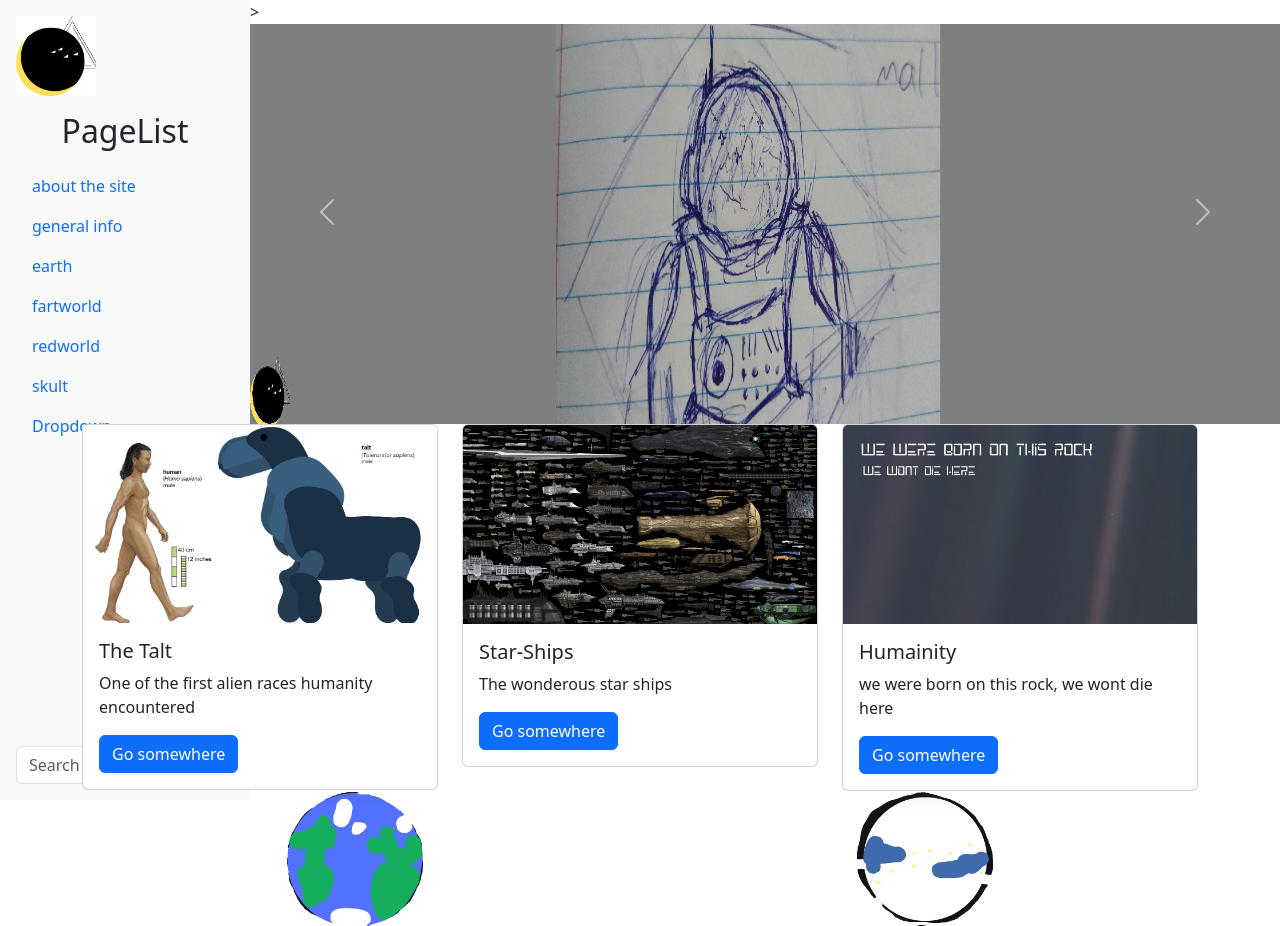
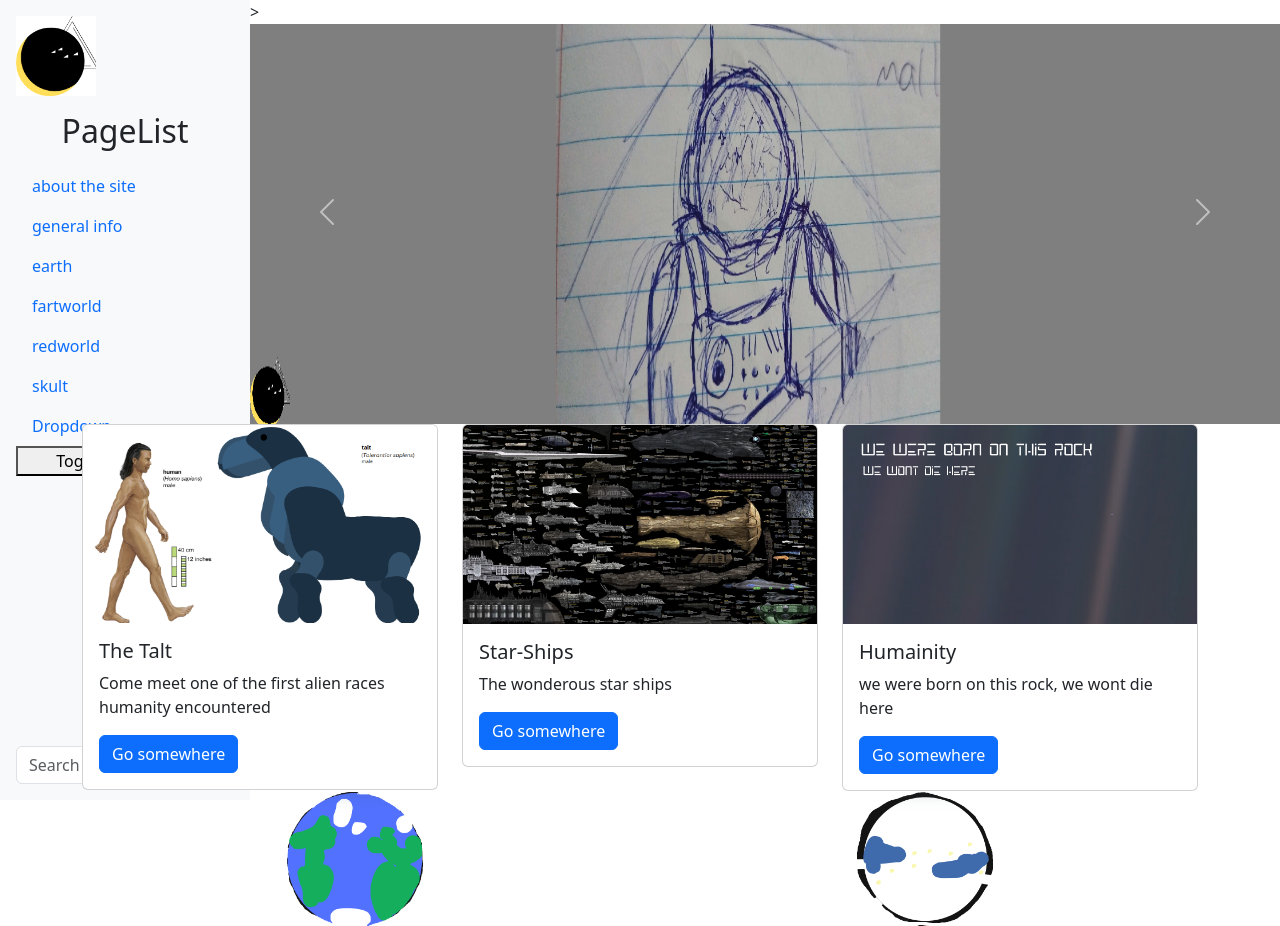
Before and after one commit to TempeHS/2026CT_douglas.p, a Flask app: page / in a window 1280 px wide. Shown: the top 926 px of the page. Run offline with Flask 3, Linux system fonts and the light colour scheme.

Commit message:
added darkmode image

```diff
--- a/main.py
+++ b/main.py
@@ -7,7 +7,7 @@ app = Flask(__name__)
 @app.route('/')
 def aboutthesite():
     card_data = (
-        ("The Talt","One of the first alien races humanity encountered", "come visit", "static/images/the talt.png"),
+        ("The Talt","Come meet one of the first alien races humanity encountered", "visit", "static/images/the talt.png", "/talt.html"),
         ("Star-Ships", "The wonderous star ships", "Take a look", "static/images/Spaceships.png"),
         ("Humainity","we were born on this rock, we wont die here ", "see how far we have come", "static/images/we were born here.png"),
     )
@@ -36,6 +36,10 @@ def skult():
 def generalinfo():
     return render_template("generalinfo.html"), 200
 
+@app.route('/talt.html')
+def talt():
+    return render_template("talt.html"), 200
+
 
 if __name__ == '__main__':
     app.run(debug=True)
--- a/templates/aboutthesite.html
+++ b/templates/aboutthesite.html
@@ -8,7 +8,7 @@
         <div class="card-body">
           <h5 class="card-title">{{ card [0] }}</h5>
           <p class="card-text">{{ card [1] }}</p>
-          <a href="#" class="btn btn-primary">Go somewhere</a>
+          <a href="{{ card[4] }}" class="btn btn-primary">Go somewhere</a>
         </div>
       </div>
     </div>
--- a/templates/partials/darkmode.html
+++ b/templates/partials/darkmode.html
@@ -1,16 +1,30 @@
 <button id="darkModeToggle">Toggle Dark Mode</button>
 
 <script>
-const htmlElement = document.documentElement;
-const toggleButton = document.getElementById('darkModeToggle');
-const savedTheme = localStorage.getItem('theme');
-if (savedTheme) {
-htmlElement.setAttribute('data-bs-theme', savedTheme);
-}
-toggleButton.addEventListener('click', () => {
-const currentTheme = htmlElement.getAttribute('data-bs-theme');
-const newTheme = currentTheme === 'dark' ? 'light' : 'dark';
-htmlElement.setAttribute('data-bs-theme', newTheme);
-localStorage.setItem('theme', newTheme);
-});
+  const htmlElement = document.documentElement;
+  const toggleButton = document.getElementById("darkModeToggle");
+  const logoImage = document.getElementById("logoImage");
+  const savedTheme = localStorage.getItem("theme");
+
+  function updateLogo(theme) {
+    if (logoImage) {
+      if (theme === "dark") {
+        logoImage.src = "static/images/LOGO-dark.png";
+      } else {
+        logoImage.src = "static/images/LOGO.png";
+      }
+    }
+  }
+
+  if (savedTheme) {
+    htmlElement.setAttribute("data-bs-theme", savedTheme);
+    updateLogo(savedTheme);
+  }
+  toggleButton.addEventListener("click", () => {
+    const currentTheme = htmlElement.getAttribute("data-bs-theme");
+    const newTheme = currentTheme === "dark" ? "light" : "dark";
+    htmlElement.setAttribute("data-bs-theme", newTheme);
+    localStorage.setItem("theme", newTheme);
+    updateLogo(newTheme);
+  });
 </script>
--- a/templates/partials/menu.html
+++ b/templates/partials/menu.html
@@ -3,6 +3,7 @@
 
   <a class="navbar-brand mb-3"
   href="#"><img
+  id="logoImage"
   src="static/images/LOGO.png"
   style="max-width: 100%;" /></a>
   <h2 class="text-center mb-3">PageList</h2>
@@ -48,6 +49,7 @@
             <li><a class="dropdown-item" href="#">Something else here</a></li>
           </ul>
         </li>
+        {% include 'partials/darkmode.html' %}
 
         </li>
       </ul>
--- /dev/null
+++ b/templates/talt.html
@@ -0,0 +1,5 @@
+{%extends 'layout.html'%} {%block content%}
+<div class="container">
+  <div class="row">talt</div>
+</div>
+{%endblock%}
```
Also changed, not shown: static/images/LOGO-dark.png (added).
